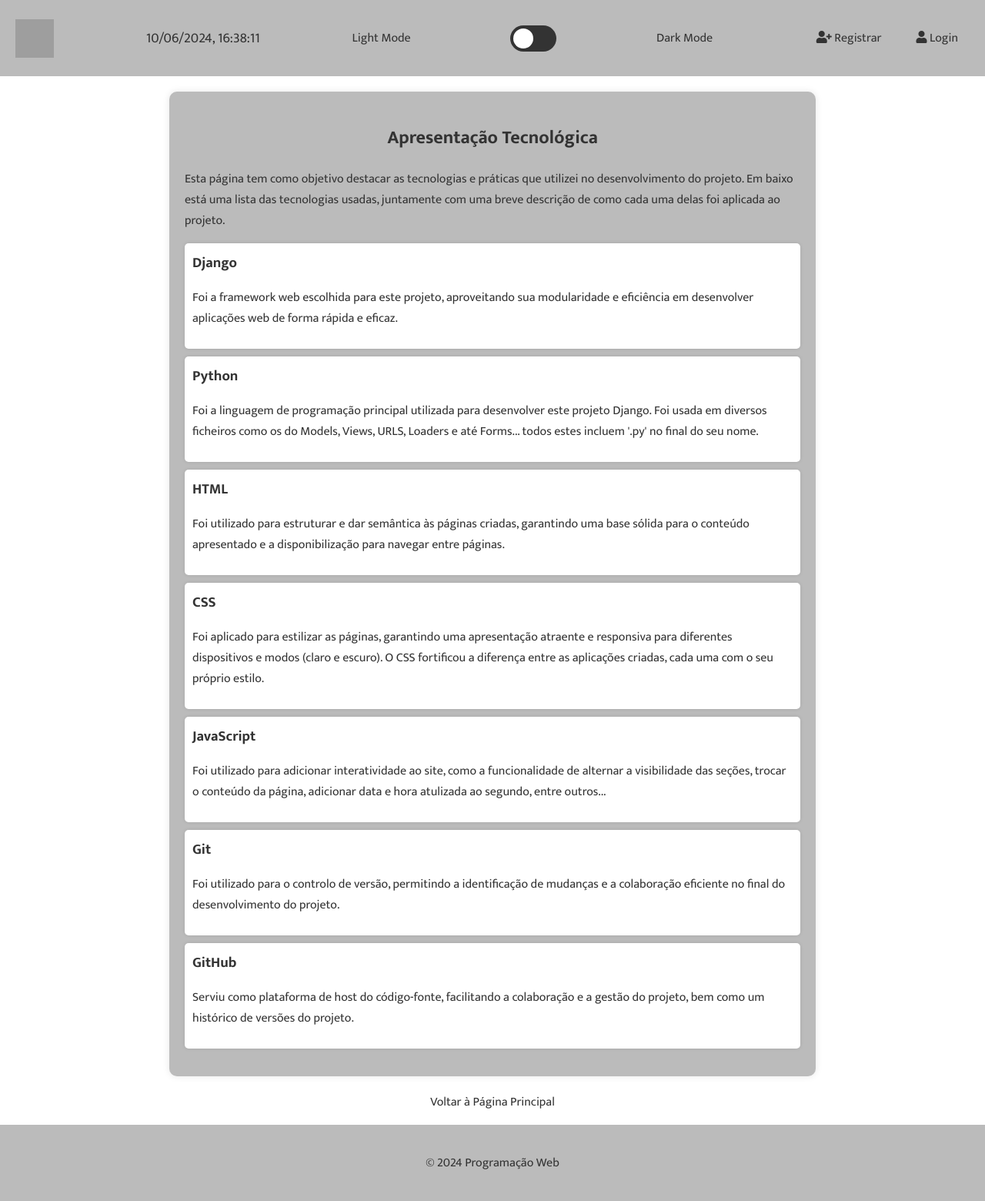
After one commit to franciscochambel22203238/a22203238-projeto-pw, a Django app: page /apresentacao in a window 1280 px wide. The commit adds this page. Shown: the whole page at 77% size. Run offline with Django 4.2, Linux system fonts and the light colour scheme; data that the repository does not hold is empty; grey boxes are pictures that could not be loaded.

Commit message:
projeto final

```diff
--- a/meteo/models.py
+++ b/meteo/models.py
@@ -15,7 +15,7 @@ class Previsao(models.Model):
     precipitacao = models.FloatField()
 
     def __str__(self):
-        return self.cidade.id
+        return self.cidade.nome
 
 class PrevisaoProximos5Dias(models.Model):
     cidade = models.ForeignKey(Cidade, on_delete=models.CASCADE)
--- a/meteo/urls.py
+++ b/meteo/urls.py
@@ -6,6 +6,6 @@ urlpatterns = [
     path('previsao-tempo/', views.previsao_tempo, name='previsao_tempo'),
 
     path('api/cidades', views.lista_cidades, name='lista_cidades'), #API
-    path('api/previsao/hoje/<int:cidade_id>', views.previsao_hoje, name='previsao_hoje'), #API
-    path('api/previsao/proximos_5_dias/<int:cidade_id>', views.previsao_proximos_5_dias, name='previsao_proximos_5_dias') #API
+    path('api/previsao/hoje/<str:cidade_nome>', views.previsao_hoje, name='previsao_hoje'), #API
+    path('api/previsao/proximos_5_dias/<str:cidade_nome>', views.previsao_proximos_5_dias, name='previsao_proximos_5_dias') #API
 ]
--- /dev/null
+++ b/portfolio/templates/portfolio/apresentacao.html
@@ -0,0 +1,111 @@
+{% extends 'portfolio/layout.html' %}
+{% load static %}
+{% block title %}Apresentação Tecnológica{% endblock %}
+
+{% block content %}
+    <style>
+        .presentation-section {
+            margin: 20px auto;
+            padding: 20px;
+            max-width: 800px;
+            background-color: #bbb;
+            border-radius: 10px;
+            box-shadow: 0 0 10px rgba(0, 0, 0, 0.1);
+        }
+
+        .dark-mode .presentation-section {
+            background-color: rgba(0, 0, 0, 0.5);
+            color: #fff;
+        }
+
+        .presentation-section h2 {
+            text-align: center;
+            color: #333;
+        }
+
+        .dark-mode .presentation-section h2 {
+            color: #fff;
+        }
+
+        .presentation-section ul {
+            list-style-type: none;
+            padding: 0;
+        }
+
+        .presentation-section li {
+            margin: 10px 0;
+            padding: 10px;
+            background-color: #fff;
+            border-radius: 5px;
+            box-shadow: 0 0 5px rgba(0, 0, 0, 0.1);
+        }
+
+        .dark-mode .presentation-section li {
+            background-color: #444;
+        }
+
+        .presentation-section li h3 {
+            margin: 0 0 10px;
+            color: #333;
+        }
+
+        .dark-mode .presentation-section li h3 {
+            color: #fff;
+        }
+    </style>
+
+<body>
+    <div class="presentation-section">
+        <h2>Apresentação Tecnológica</h2>
+        <p>Esta página tem como objetivo destacar as tecnologias e práticas que utilizei no desenvolvimento do projeto. Em baixo está uma lista das tecnologias usadas, juntamente com uma breve descrição de como cada uma delas foi aplicada ao projeto.</p>
+
+        <ul>
+            <li>
+                <h3>Django</h3>
+                <p>Foi a framework web escolhida para este projeto, aproveitando sua modularidade e eficiência em desenvolver aplicações web de forma rápida e eficaz.</p>
+            </li>
+            <li>
+                <h3>Python</h3>
+                <p>Foi a linguagem de programação principal utilizada para desenvolver este projeto Django. Foi usada em diversos ficheiros como os do Models, Views, URLS, Loaders e até Forms... todos estes incluem '.py' no final do seu nome.</p>
+            </li>
+            <li>
+                <h3>HTML</h3>
+                <p>Foi utilizado para estruturar e dar semântica às páginas criadas, garantindo uma base sólida para o conteúdo apresentado e a disponibilização para navegar entre páginas.</p>
+            </li>
+            <li>
+                <h3>CSS</h3>
+                <p>Foi aplicado para estilizar as páginas, garantindo uma apresentação atraente e responsiva para diferentes dispositivos e modos (claro e escuro). O CSS fortificou a diferença entre as aplicações criadas, cada uma com o seu próprio estilo.</p>
+            </li>
+            <li>
+                <h3>JavaScript</h3>
+                <p>Foi utilizado para adicionar interatividade ao site, como a funcionalidade de alternar a visibilidade das seções, trocar o conteúdo da página, adicionar data e hora atulizada ao segundo, entre outros...</p>
+            </li>
+            <li>
+                <h3>Git</h3>
+                <p>Foi utilizado para o controlo de versão, permitindo a identificação de mudanças e a colaboração eficiente no final do desenvolvimento do projeto.</p>
+            </li>
+            <li>
+                <h3>GitHub</h3>
+                <p>Serviu como plataforma de host do código-fonte, facilitando a colaboração e a gestão do projeto, bem como um histórico de versões do projeto.</p>
+            </li>
+        </ul>
+    </div>
+    <div class="categoria-aplicacoes">
+       <ul>
+         <li><a href="{% url 'portfolio:landing_page' %}">Voltar à Página Principal</a></li>
+       </ul>
+    </div>
+</body>
+<script>
+    const toggleProjectsButton = document.getElementById('toggleProjectsButton');
+    const projectsSection = document.getElementById('projectsSection');
+
+    const toggleProjects = () => {
+        const isHidden = projectsSection.style.display === 'none';
+        projectsSection.style.display = isHidden ? 'block' : 'none';
+        toggleProjectsButton.innerHTML = isHidden ? '<strong>-</strong>' : '<strong>+</strong>';
+    };
+
+    toggleProjectsButton.addEventListener('click', toggleProjects);
+</script>
+{% endblock %}
--- a/portfolio/templates/portfolio/landing_page.html
+++ b/portfolio/templates/portfolio/landing_page.html
@@ -37,6 +37,7 @@
             <h2>Francisco Chambel</h2>
             <div class="categoria-aplicacoes">
                 <ul>
+                    <li><a href="{% url 'portfolio:apresentacao' %}">Técnologias</a></li>
                     <li><a href="{% url 'welcome' %}">Menu</a></li>
                     <li><a href="{% url 'portfolio:mebyme' %}">Sobre mim</a></li>
                 </ul>
--- a/portfolio/urls.py
+++ b/portfolio/urls.py
@@ -5,5 +5,6 @@ app_name = 'portfolio'
 
 urlpatterns = [
     path('', views.landing_page_view, name='landing_page'),
-    path('me-by-me', views.meByMe_view, name='mebyme')
+    path('me-by-me', views.meByMe_view, name='mebyme'),
+    path('apresentacao', views.apresentacao_view, name='apresentacao')
 ]
--- a/portfolio/views.py
+++ b/portfolio/views.py
@@ -1,9 +1,7 @@
 from django.shortcuts import render
 import requests
 
-
-def landing_page_view(request):
-
+def getIcon():
     previsao_url = "https://api.ipma.pt/open-data/forecast/meteorology/cities/daily/1110600.json"
     previsao_response = requests.get(previsao_url)
     previsao_data = previsao_response.json()
@@ -12,6 +10,12 @@ def landing_page_view(request):
     id_weather_type = hoje_previsao['idWeatherType']
     icone_animated = f'meteo/w_ic_d_{id_weather_type:02d}anim.svg'
 
+    return icone_animated
+
+def landing_page_view(request):
+
+    icone_animated = getIcon()
+
     context = {
         'icone_animated': icone_animated
     }
@@ -19,16 +23,20 @@ def landing_page_view(request):
 
 def meByMe_view(request):
 
-    previsao_url = "https://api.ipma.pt/open-data/forecast/meteorology/cities/daily/1110600.json"
-    previsao_response = requests.get(previsao_url)
-    previsao_data = previsao_response.json()
-    hoje_previsao = previsao_data['data'][0]
-
-    id_weather_type = hoje_previsao['idWeatherType']
-    icone_animated = f'meteo/w_ic_d_{id_weather_type:02d}anim.svg'
+    icone_animated = getIcon()
 
     context = {
         'icone_animated': icone_animated
     }
 
     return render(request, 'portfolio/meByme.html', context)
+
+def apresentacao_view(request):
+
+    icone_animated = getIcon()
+
+    context = {
+        'icone_animated': icone_animated
+    }
+
+    return render(request, 'portfolio/apresentacao.html', context)
```
Also changed, not shown: meteo/views.py (+34 -23 lines), db.sqlite3, meteo/json/cidades.json (line endings or trailing spaces).
